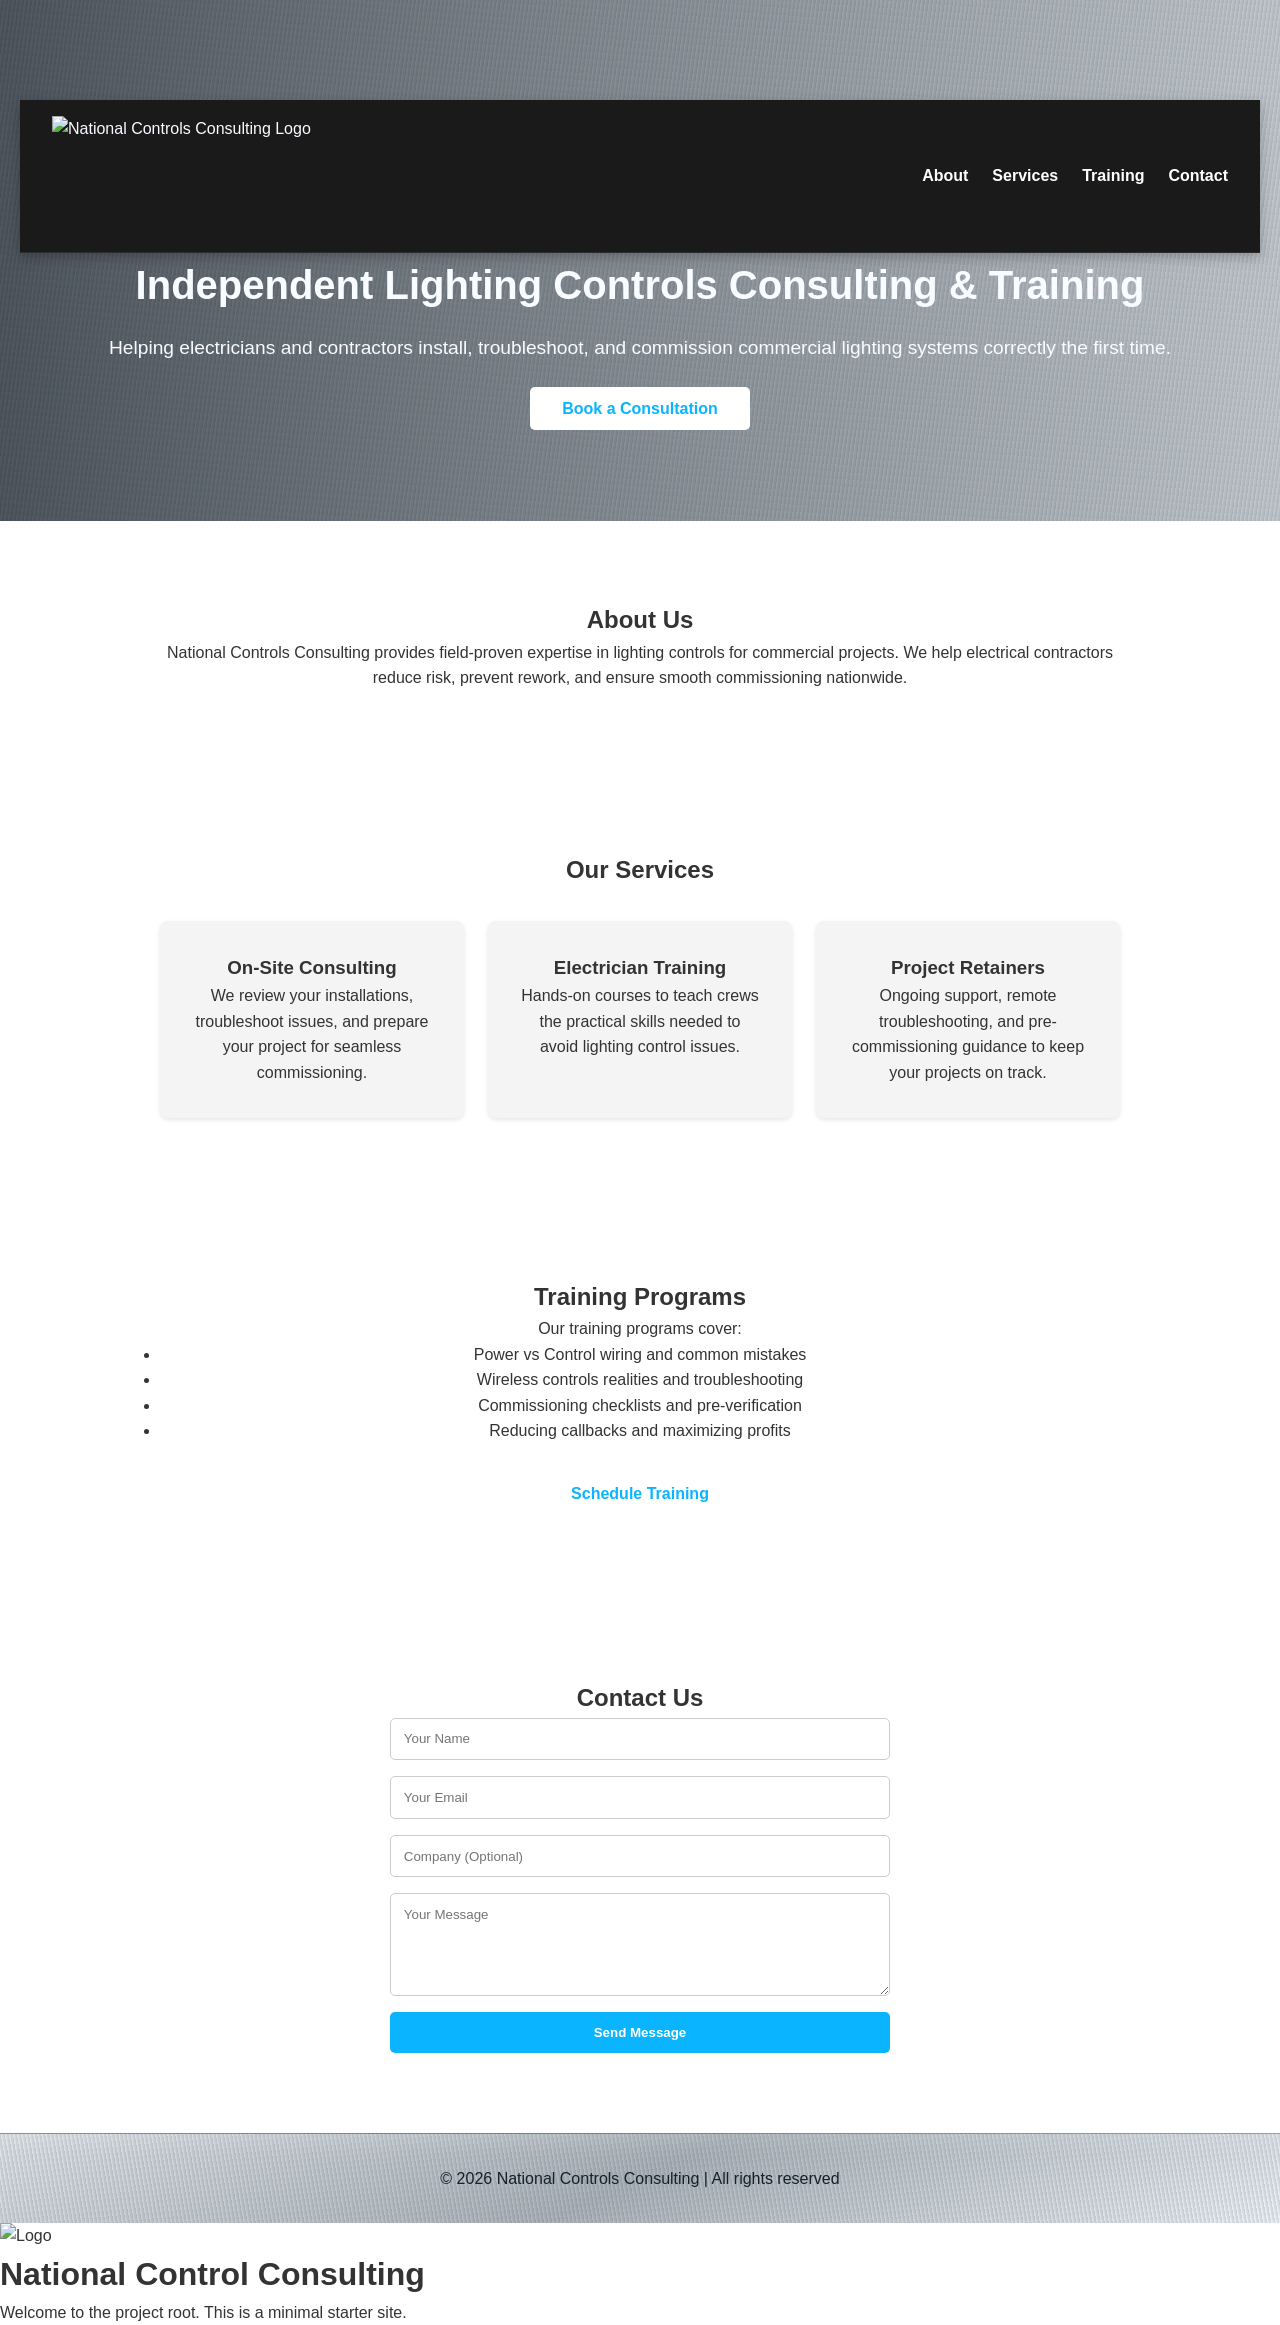
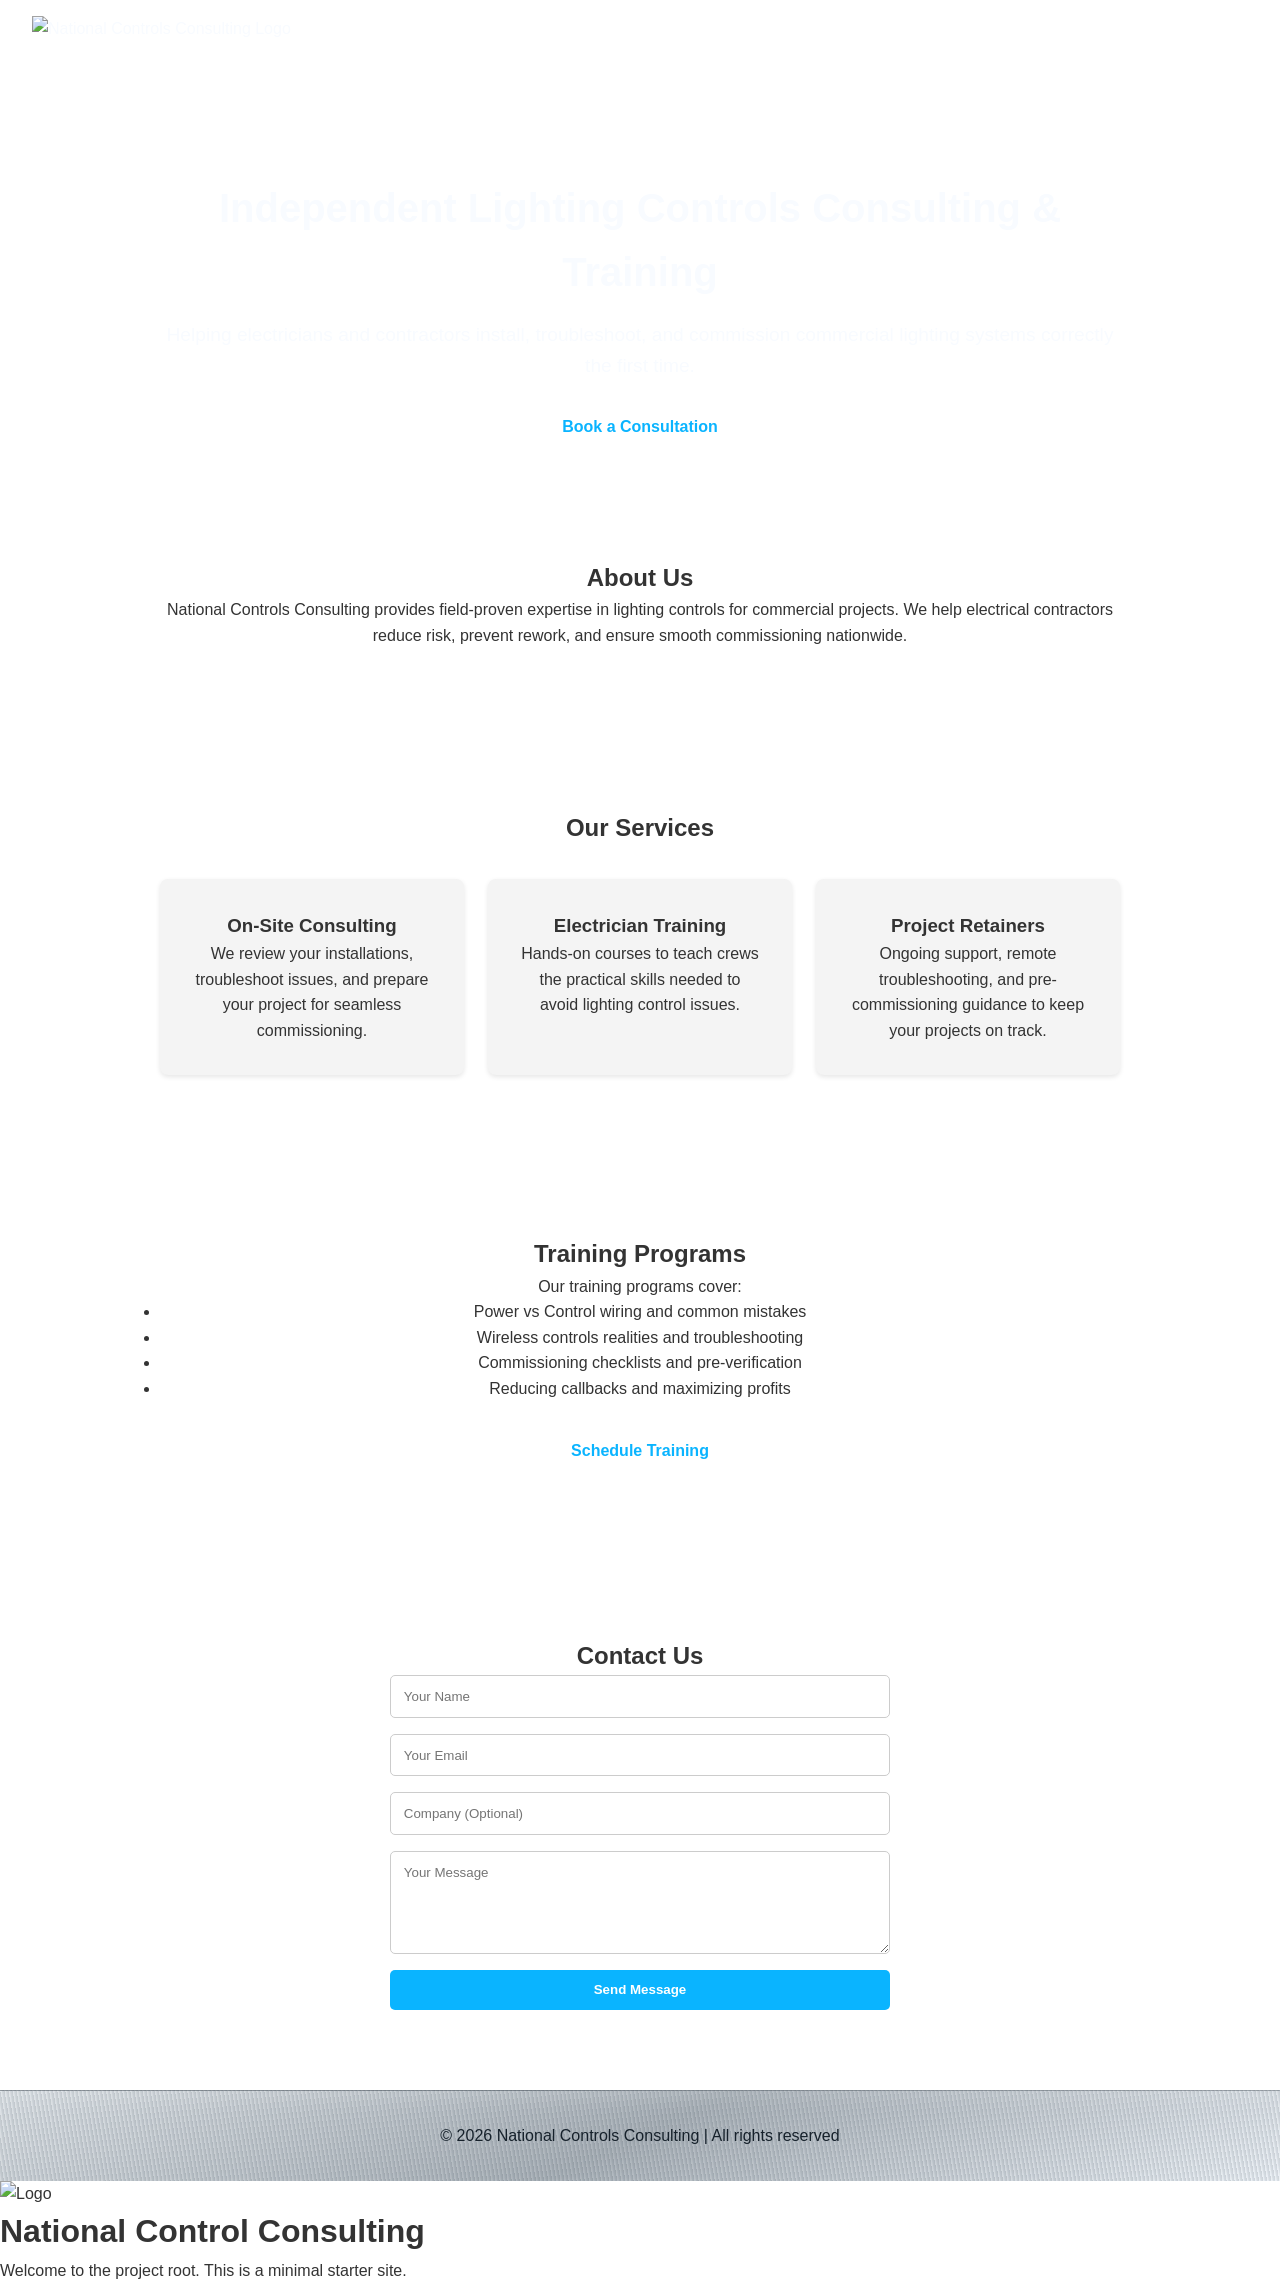

Unify black header layout and pin inner-page footers

--- a/project-root/style.css
+++ b/project-root/style.css
@@ -22,9 +22,13 @@ body {
     justify-content: space-between;
     align-items: center;
     padding: 1rem 2rem;
-    background: #1a1a1a;
+    background: transparent;
+}
+
+.top-header {
+    background: #121212;
     border-bottom: 1px solid rgba(255, 255, 255, 0.08);
-    box-shadow: 0 4px 12px rgba(0, 0, 0, 0.25);
+    box-shadow: 0 8px 16px rgba(0, 0, 0, 0.24);
 }
 
 .navbar .logo {
@@ -54,18 +58,16 @@ body {
 
 /* HERO */
 .hero {
-    background:
-        repeating-linear-gradient(
-            98deg,
-            rgba(255, 255, 255, 0.14) 0px,
-            rgba(255, 255, 255, 0.14) 1px,
-            rgba(181, 188, 195, 0.18) 2px,
-            rgba(134, 142, 149, 0.2) 4px
-        ),
-        linear-gradient(to right, rgba(17, 27, 37, 0.86), rgba(164, 173, 181, 0.8));
+    background: none;
     color: #f8fbff;
+    padding: 0;
+}
+
+.hero-content {
+    max-width: 1000px;
+    margin: 0 auto;
     text-align: center;
-    padding: 100px 20px;
+    padding: 24px 20px 40px;
 }
 
 .hero h1 {
@@ -78,12 +80,22 @@ body {
     margin-bottom: 2rem;
 }
 
-.inner-page .hero {
-    padding: 36px 20px;
+.inner-page {
+    min-height: 100vh;
+    display: flex;
+    flex-direction: column;
+}
+
+.inner-page .hero-content {
+    padding: 14px 20px 28px;
 }
 
 .inner-page .hero p {
     margin-bottom: 0;
+}
+
+.inner-page footer {
+    margin-top: auto;
 }
 
 .cta-btn {
